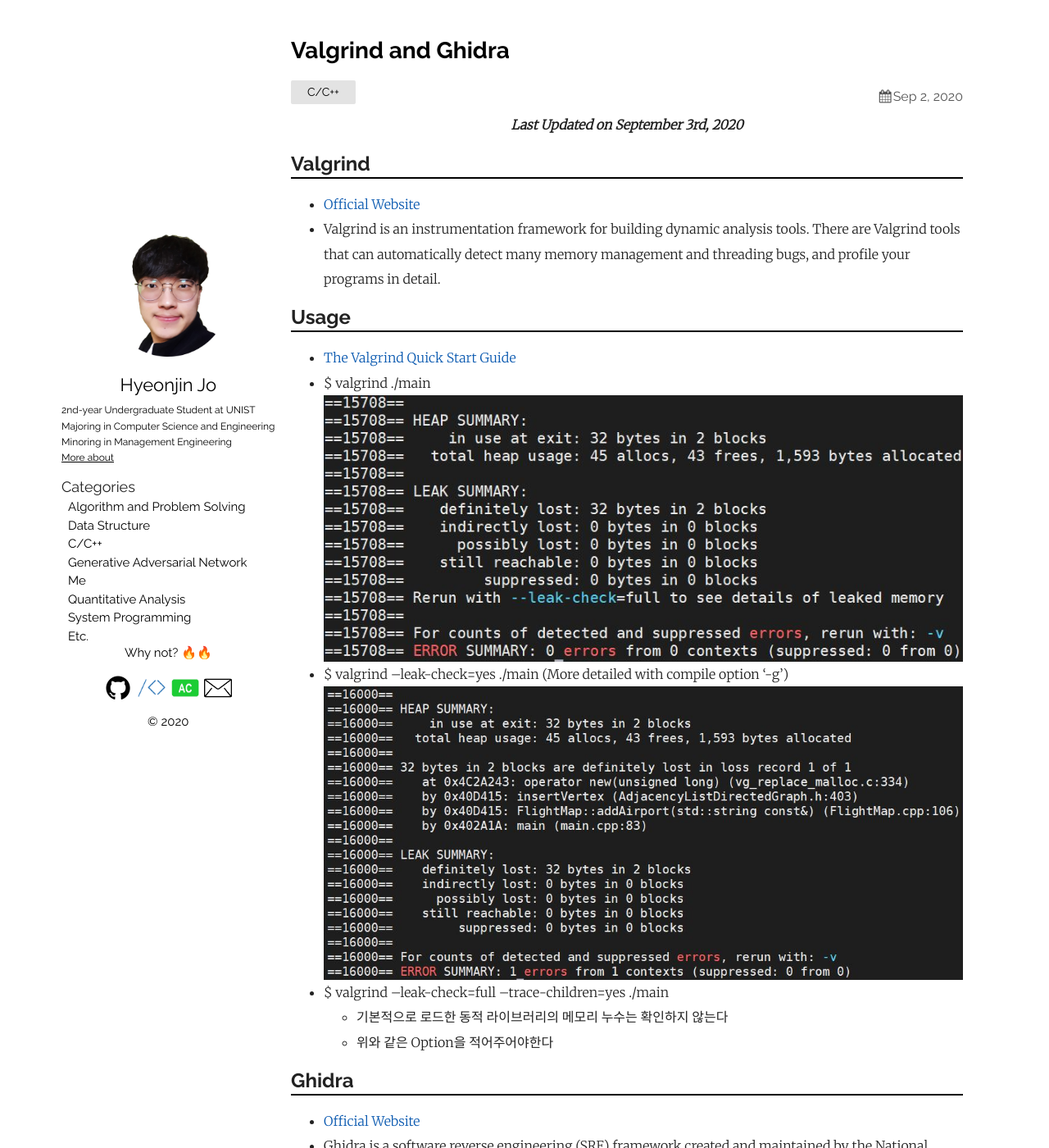
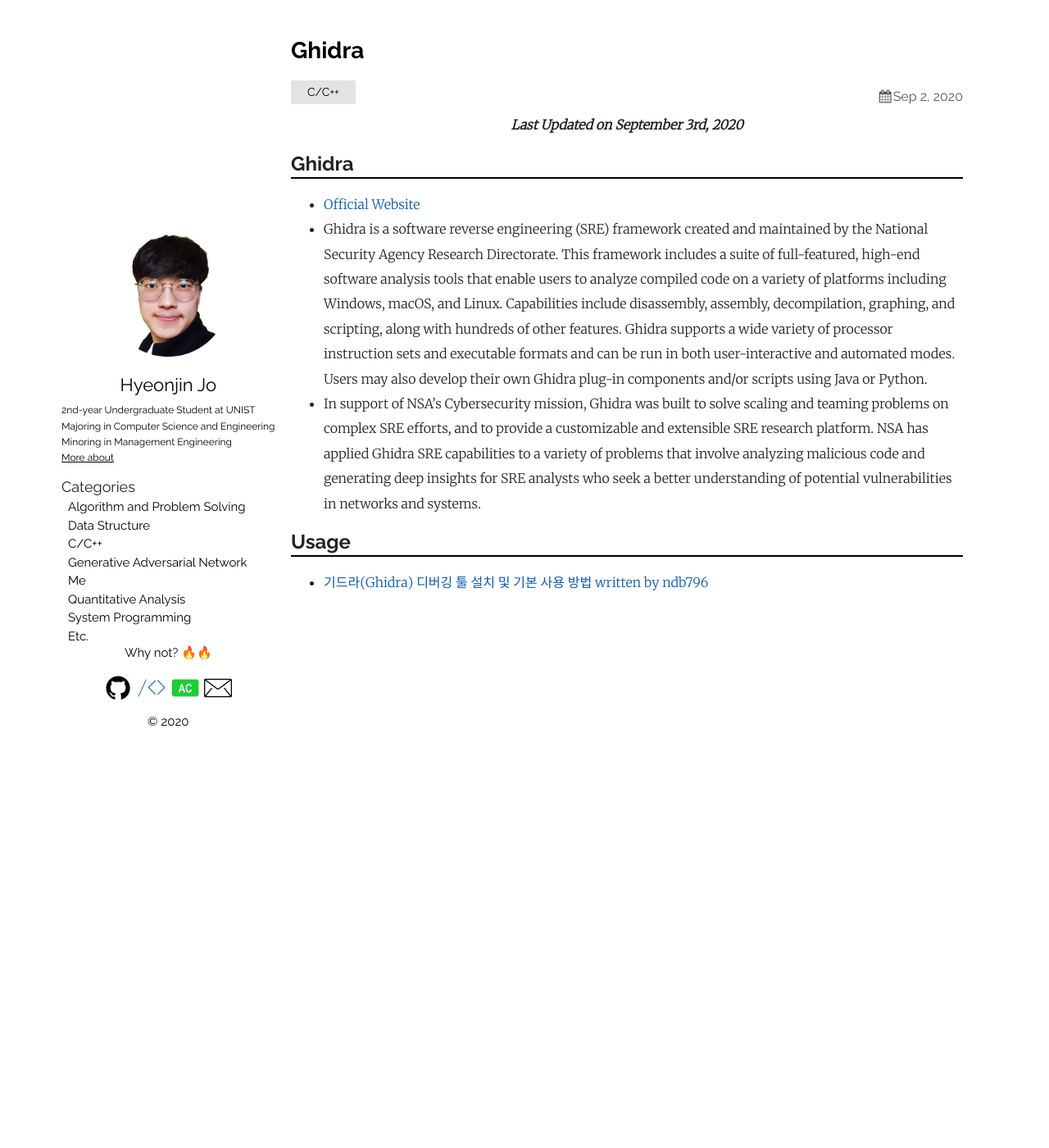
Before and after one commit to thinkin9/thinkin9.github.io, a Jekyll site: the page built from _posts/2020-09-03-Ghidra.markdown, in a window 1280 px wide and 1400 px high. Shown: the whole window at 82% size. Built offline with Jekyll 4.4.1, drawn with Linux system fonts in a browser that asks for light colours.

Commit message:
20200903

```diff
--- a/_posts/2020-09-03-Valgrind-and-Ghidra.markdown
+++ b/_posts/2020-09-03-Ghidra.markdown
@@ -1,27 +1,11 @@
 ---
 layout: post
-title:  "Valgrind and Ghidra"
-date:   2020-09-03 08:14:42 +0900
+title:  "Ghidra"
+date:   2020-09-03 08:56:33 +0900
 categories: C/C++
 ---
 
 <div style="text-align: center"><i><b>Last Updated on September 3rd, 2020</b></i></div>
-
-## Valgrind
-<hr style="height: 2px; border:none; margin-top: -1em; margin-bottom:0.5em; padding: 0; background:black">
-
-* [Official Website](https://valgrind.org/)
-* Valgrind is an instrumentation framework for building dynamic analysis tools. There are Valgrind tools that can automatically detect many memory management and threading bugs, and profile your programs in detail.
-
-## Usage
-<hr style="height: 2px; border:none; margin-top: -1em; margin-bottom:0.5em; padding: 0; background:black">
-
-* [The Valgrind Quick Start Guide](https://www.valgrind.org/docs/manual/quick-start.html#quick-start.intro)
-* $ valgrind ./main <img src="/img/val1.jpg">
-* $ valgrind --leak-check=yes ./main (More detailed with compile option '-g') <img src="/img/val2.jpg">
-* $ valgrind --leak-check=full --trace-children=yes ./main
-    * 기본적으로 로드한 동적 라이브러리의 메모리 누수는 확인하지 않는다
-    * 위와 같은 Option을 적어주어야한다
 
 ## Ghidra
 <hr style="height: 2px; border:none; margin-top: -1em; margin-bottom:0.5em; padding: 0; background:black">
```
Also changed, not shown: _posts/2020-09-03-Valgrind.markdown (added, +24 -0 lines).
